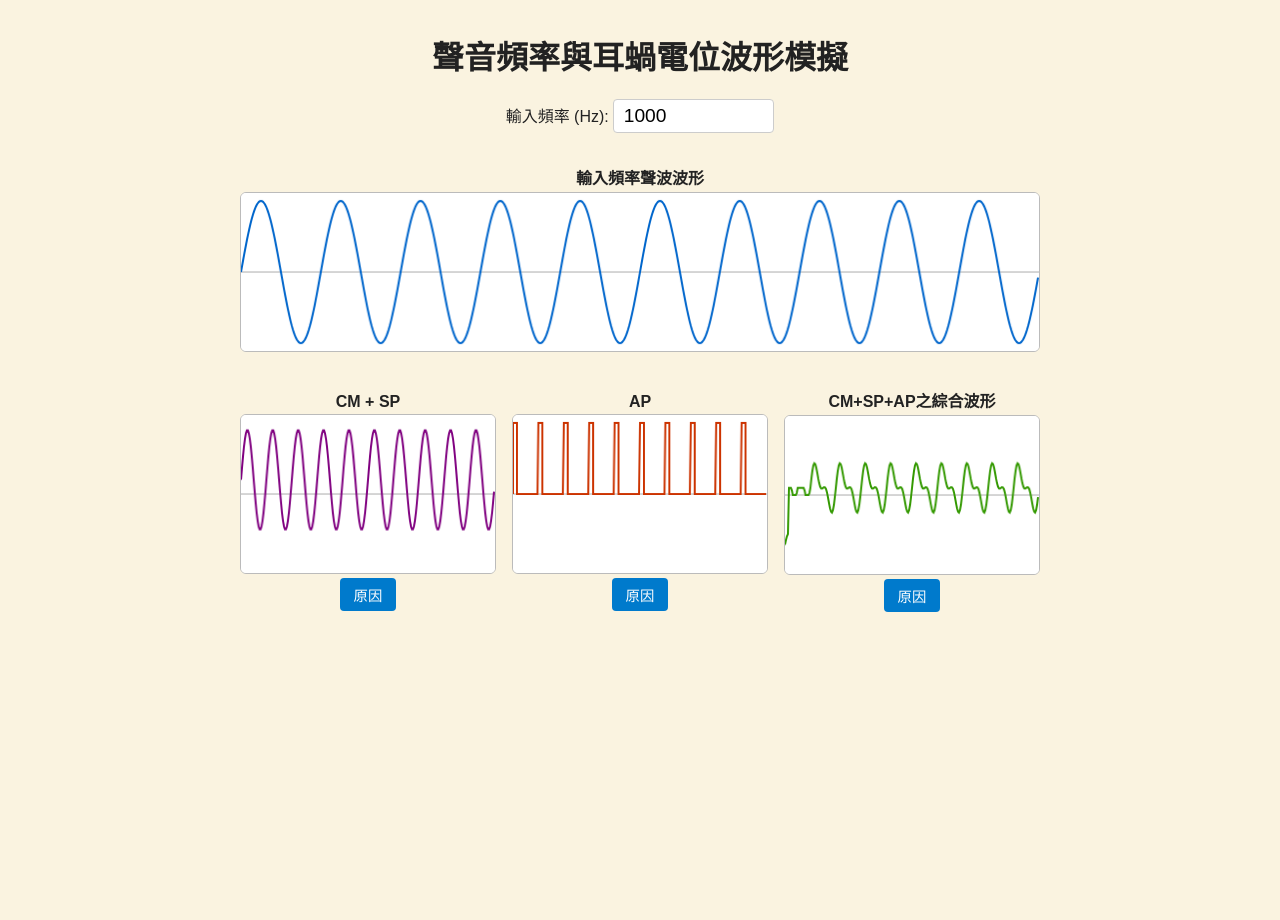
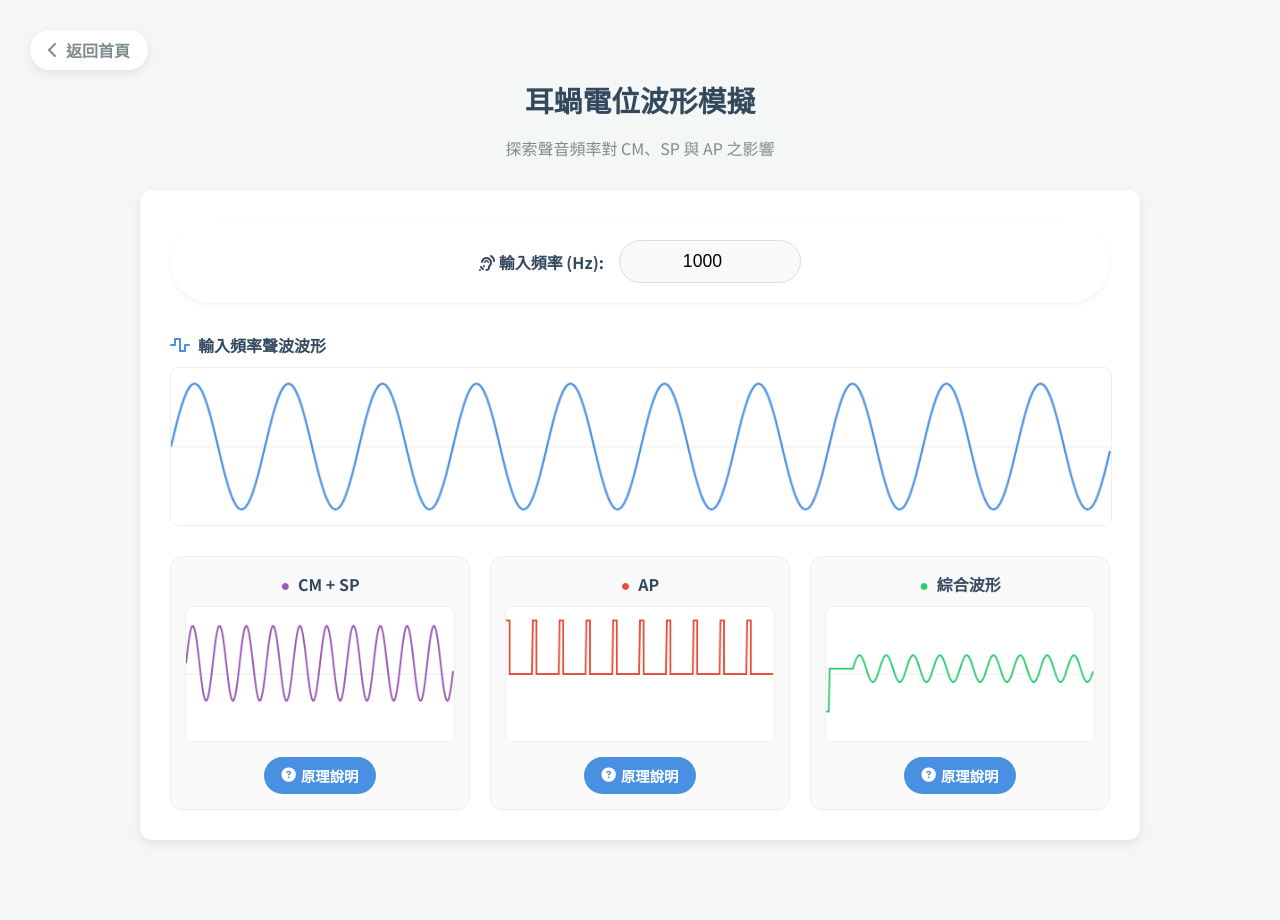
Before and after one commit to bensoncheng1118-coder/my-backend1, a Flask app: page /wave3 in a window 1280 px wide. Before the commit the page ends 612 px from the top, so only its background shows below. Run offline with Flask 3, Linux system fonts and the light colour scheme; data that the repository does not hold is empty; some libraries are stand-ins or nearby versions.

Commit message:
Update wave3.html

```diff
--- a/templates/wave3.html
+++ b/templates/wave3.html
@@ -1,305 +1,497 @@
 <!DOCTYPE html>
 <html lang="zh-Hant">
+
 <head>
   <meta charset="UTF-8" />
-<meta name="viewport" content="width=device-width, initial-scale=1" />
-<title>聲音頻率與耳蝸電位波形模擬</title>
+  <meta name="viewport" content="width=device-width, initial-scale=1.0" />
+  <title>耳蝸電位波形模擬</title>
+  <link rel="preconnect" href="https://fonts.googleapis.com">
+  <link rel="preconnect" href="https://fonts.gstatic.com" crossorigin>
+  <link href="https://fonts.googleapis.com/css2?family=Noto+Sans+TC:wght@400;500;700&display=swap" rel="stylesheet">
+  <link rel="stylesheet" href="https://cdnjs.cloudflare.com/ajax/libs/font-awesome/6.4.0/css/all.min.css">
   <style>
+    :root {
+      --primary-color: #4a90e2;
+      --secondary-color: #34495e;
+      --accent-purple: #9b59b6;
+      --accent-green: #2ecc71;
+      --accent-red: #e74c3c;
+      --bg-color: #f4f7f6;
+      --card-bg: #ffffff;
+      --text-color: #333;
+      --text-muted: #7f8c8d;
+      --radius-pill: 50px;
+      --radius-md: 12px;
+      --shadow: 0 4px 10px rgba(0, 0, 0, 0.08);
+      --transition: all 0.3s ease;
+    }
+
     body {
-    font-family: Arial, sans-serif;
-    max-width: 800px;
-    margin: 2rem auto;
-    padding: 0 1rem;
-    background: #faf3e0;
-    color: #222;
-  }
-  h1, h2 {
-    text-align: center;
-  }
-  .input-group {
-    text-align: center;
-    margin-bottom: 2rem;
-  }
-  input[type="number"] {
-    font-size: 1.2rem;
-    padding: 0.3rem 0.6rem;
-    width: 140px;
-    border-radius: 4px;
-    border: 1px solid #ccc;
-  }
-  canvas {
-    width: 100%;
-    height: auto;
-    background: white;
-    border: 1px solid #bbb;
-    border-radius: 6px;
-    margin-bottom: 0.2rem; /* 稍微縮小底部距離給按鈕 */
-    box-sizing: border-box;
-  }
-  #topWaveform {
-    height: 160px;
-    margin-bottom: 2rem;
-  }
-  /* 調整三個小圖的canvas高度與統一大小 */
-  #cmspWaveform, #apWaveform, #combinedWaveform {
-    height: 160px  !important; /* 對齊上方topWaveform的高度 */
-  }
-  .label {
-    font-weight: bold;
-    margin-bottom: 0.2rem;
-    text-align: center;
-  }
-  .container {
-    max-width: 900px;
-    margin: 0 auto;
-  }
-  .row {
-    display: flex;
-    justify-content: space-between;
-    align-items: stretch;
-    gap: 1rem;
-  }
-  .col {
-    flex: 1;
+      font-family: 'Noto Sans TC', sans-serif;
+      margin: 0;
+      padding: 0;
+      background-color: var(--bg-color);
+      color: var(--text-color);
+      min-height: 100vh;
       display: flex;
       flex-direction: column;
       align-items: center;
     }
-  /* 新增：將左邊兩張圖往下移動對齊右邊圖，改為9px向上1px */
-  .col:first-child,
-  .col:nth-child(2) {
-    margin-top: 5px; /* 上移1px */
+
+    .container {
+      width: 95%;
+      max-width: 1000px;
+      margin: 60px auto;
     }
-  .btn-reason {
-    background-color: #007acc;
+
+    .header {
+      text-align: center;
+      margin-bottom: 30px;
+    }
+
+    h1 {
+      font-weight: 700;
+      color: var(--secondary-color);
+      margin-bottom: 10px;
+      font-size: 1.8rem;
+    }
+
+    .card {
+      background: var(--card-bg);
+      border-radius: var(--radius-md);
+      box-shadow: var(--shadow);
+      padding: 30px;
+      margin-bottom: 20px;
+    }
+
+    /* Controls Area */
+    .controls-section {
+      display: flex;
+      justify-content: center;
+      align-items: center;
+      gap: 15px;
+      margin-bottom: 30px;
+      background: #fff;
+      padding: 20px;
+      border-radius: var(--radius-pill);
+      box-shadow: 0 2px 5px rgba(0, 0, 0, 0.05);
+    }
+
+    .controls-section label {
+      font-weight: 600;
+      color: var(--secondary-color);
+    }
+
+    input[type="number"] {
+      padding: 10px 15px;
+      font-size: 1.1rem;
+      border: 1px solid #ddd;
+      border-radius: var(--radius-pill);
+      width: 150px;
+      transition: var(--transition);
+      text-align: center;
+      background: #f9f9f9;
+    }
+
+    input[type="number"]:focus {
+      border-color: var(--primary-color);
+      background: #fff;
+      outline: none;
+      box-shadow: 0 0 0 3px rgba(74, 144, 226, 0.1);
+    }
+
+    /* Waveform Grid */
+    .wave-main {
+      margin-bottom: 30px;
+    }
+
+    .wave-grid {
+      display: grid;
+      grid-template-columns: repeat(auto-fit, minmax(300px, 1fr));
+      gap: 20px;
+    }
+
+    .wave-item {
+      display: flex;
+      flex-direction: column;
+      align-items: center;
+      background: #fafafa;
+      padding: 15px;
+      border-radius: var(--radius-md);
+      border: 1px solid #eee;
+      transition: var(--transition);
+    }
+
+    .wave-item:hover {
+      border-color: #ddd;
+      transform: translateY(-2px);
+    }
+
+    .wave-label {
+      font-weight: 700;
+      color: var(--secondary-color);
+      margin-bottom: 10px;
+      font-size: 1rem;
+      display: flex;
+      align-items: center;
+      gap: 8px;
+    }
+
+    .canvas-wrapper {
+      width: 100%;
+      background: #fff;
+      border-radius: 8px;
+      border: 1px solid #eee;
+      overflow: hidden;
+      margin-bottom: 15px;
+    }
+
+    canvas {
+      width: 100%;
+      display: block;
+    }
+
+    /* Buttons */
+    .btn-pill {
+      padding: 8px 18px;
+      border: none;
+      border-radius: var(--radius-pill);
+      background-color: var(--primary-color);
       color: white;
+      font-weight: 600;
+      cursor: pointer;
+      transition: var(--transition);
+      font-size: 0.9rem;
+      display: flex;
+      align-items: center;
+      gap: 5px;
+    }
+
+    .btn-pill:hover {
+      background-color: #357abd;
+      transform: scale(1.05);
+    }
+
+    /* Modal Styling */
+    #modalOverlay {
+      display: none;
+      position: fixed;
+      top: 0;
+      left: 0;
+      right: 0;
+      bottom: 0;
+      background: rgba(0, 0, 0, 0.5);
+      backdrop-filter: blur(4px);
+      z-index: 999;
+    }
+
+    #infoModal {
+      display: none;
+      position: fixed;
+      top: 50%;
+      left: 50%;
+      width: 90%;
+      max-width: 500px;
+      transform: translate(-50%, -50%);
+      background: white;
+      border-radius: var(--radius-md);
+      padding: 30px;
+      box-shadow: 0 20px 50px rgba(0, 0, 0, 0.2);
+      z-index: 1000;
+      animation: modalFade 0.3s ease;
+    }
+
+    @keyframes modalFade {
+      from {
+        opacity: 0;
+        transform: translate(-50%, -45%);
+      }
+
+      to {
+        opacity: 1;
+        transform: translate(-50%, -50%);
+      }
+    }
+
+    #modalTitle {
+      margin-top: 0;
+      color: var(--secondary-color);
+      border-bottom: 2px solid #f0f0f0;
+      padding-bottom: 10px;
+      display: flex;
+      align-items: center;
+      gap: 10px;
+    }
+
+    #modalBody {
+      font-size: 1rem;
+      line-height: 1.7;
+      color: #444;
+      margin: 20px 0;
+    }
+
+    .btn-close {
+      width: 100%;
+      padding: 12px;
       border: none;
-    border-radius: 4px;
-    padding: 6px 14px;
+      border-radius: var(--radius-pill);
+      background: var(--accent-red);
+      color: white;
+      font-weight: 700;
       cursor: pointer;
-    font-size: 0.9rem;
-    margin-bottom: 1rem;
-    user-select: none;
-    transition: background-color 0.25s;
+      transition: var(--transition);
     }
-  .btn-reason:hover {
-    background-color: #005999;
+
+    .btn-close:hover {
+      filter: brightness(0.9);
     }
-  .reason-text {
-    max-width: 100px;
-    overflow-y: auto;
-    font-size: 0.9rem;
-    color: #444;
+
+    #backBtn {
+      position: absolute;
+      top: 30px;
+      left: 30px;
+      text-decoration: none;
+      color: var(--text-muted);
+      font-weight: 600;
+      background: #fff;
+      padding: 8px 18px;
+      border-radius: var(--radius-pill);
+      box-shadow: var(--shadow);
+      display: flex;
+      align-items: center;
+      gap: 8px;
+    }
+
+    #backBtn:hover {
+      color: var(--primary-color);
+      transform: translateX(-5px);
+    }
+
+    /* Hidden reason text */
+    .reason-data {
       display: none;
-    padding: 0 0.5rem 1rem 0.5rem;
-    text-align: center;
+    }
+
+    @media (max-width: 768px) {
+      .container {
+        margin: 80px auto 20px;
+      }
+
+      .controls-section {
+        flex-direction: column;
+        border-radius: 12px;
+      }
     }
   </style>
 </head>
+
 <body>
 
-<h1>聲音頻率與耳蝸電位波形模擬</h1>
-<div class="input-group">
-  <label for="freqInput">輸入頻率 (Hz): </label>
+  <a href="/" id="backBtn"><i class="fa-solid fa-chevron-left"></i> 返回首頁</a>
+
+  <div class="container">
+    <div class="header">
+      <h1>耳蝸電位波形模擬</h1>
+      <p style="color: var(--text-muted);">探索聲音頻率對 CM、SP 與 AP 之影響</p>
+    </div>
+
+    <div class="card">
+      <!-- Input Section -->
+      <div class="controls-section">
+        <label for="freqInput"><i class="fa-solid fa-ear-listen"></i> 輸入頻率 (Hz):</label>
         <input id="freqInput" type="number" min="20" max="20000" value="1000" step="1" />
       </div>
 
-<div class="container">
-
-  <div>
-    <div class="label">輸入頻率聲波波形</div>
-    <canvas id="topWaveform" width="800" height="160"></canvas>
+      <!-- Main Waveform -->
+      <div class="wave-main">
+        <div class="wave-label"><i class="fa-solid fa-wave-square" style="color: var(--primary-color);"></i> 輸入頻率聲波波形
+        </div>
+        <div class="canvas-wrapper">
+          <canvas id="topWaveform" width="900" height="150"></canvas>
+        </div>
       </div>
 
-  <div class="row">
-    <div class="col">
-      <div class="label">CM + SP</div>
-      <canvas id="cmspWaveform" width="260" height="160"></canvas>
-      <button class="btn-reason" id="reasonBtn1">原因</button>
-      <div class="reason-text" id="reasonText1">外毛細胞對低頻與高頻皆敏感；內毛細胞只對低頻敏感，所以在低頻時是內毛細胞主導SP，而在高頻時是外毛細胞主導SP。低頻時可以完整去極化甚至去極化時間過長，所以圖形會出現正向偏移；高頻時還沒去極化完就馬上過極化，甚至過極化時間過長，所以圖形會出現負向偏移</div>
+      <!-- Sub Waveforms Grid -->
+      <div class="wave-grid">
+        <!-- CM + SP -->
+        <div class="wave-item">
+          <div class="wave-label"><span style="color: var(--accent-purple);">●</span> CM + SP</div>
+          <div class="canvas-wrapper">
+            <canvas id="cmspWaveform" width="300" height="150"></canvas>
           </div>
-    <div class="col">
-      <div class="label">AP</div>
-      <canvas id="apWaveform" width="260" height="160"></canvas>
-      <button class="btn-reason" id="reasonBtn2">原因</button>
-      <div class="reason-text" id="reasonText2">在基底膜向上偏移時毛細胞會去極化，並釋放神經傳遞物質使聽神經去極化(即放電)；在基底膜向下偏移時毛細胞會過極化，停止釋放神經傳遞物質使聽神經過極化，因此會出現在聲波波峰時會放電，在聲波波谷時會停止放電(即相位鎖定phase lock)。但需注意時間上的頻譜分析(相位鎖定)只有在5000hz以下才完整(可同時進行位置上的頻譜分析與時間上的頻譜分析)，高於5000Hz的聲波毛細胞來不及進行時間上的頻譜分析(相位鎖定)，只能進行位置上的頻譜分析(即耳蝸基底部偵測高頻；耳蝸頂部偵測低頻)</div>
+          <button class="btn-pill" onclick="showInfo('CM + SP', 'reasonText1')">
+            <i class="fa-solid fa-circle-question"></i> 原理說明
+          </button>
         </div>
-    <div class="col">
-      <div class="label">CM+SP+AP之綜合波形</div>
-      <canvas id="combinedWaveform" width="260" height="160"></canvas>
-      <button class="btn-reason" id="reasonBtn3">原因</button>
-      <div class="reason-text" id="reasonText3">在聲音刺激的最一開始會同時產生CM、SP與AP，但因為一開始的AP太大進而蓋過CM與SP，所以綜合圖形的一開始為AP的波峰(先負再正)，後面AP的大小會逐漸變小與穩定，CM與SP就會逐漸顯現出來</div>
+
+        <!-- AP -->
+        <div class="wave-item">
+          <div class="wave-label"><span style="color: var(--accent-red);">●</span> AP</div>
+          <div class="canvas-wrapper">
+            <canvas id="apWaveform" width="300" height="150"></canvas>
+          </div>
+          <button class="btn-pill" onclick="showInfo('動作電位 AP', 'reasonText2')">
+            <i class="fa-solid fa-circle-question"></i> 原理說明
+          </button>
+        </div>
+
+        <!-- Combined -->
+        <div class="wave-item">
+          <div class="wave-label"><span style="color: var(--accent-green);">●</span> 綜合波形</div>
+          <div class="canvas-wrapper">
+            <canvas id="combinedWaveform" width="300" height="150"></canvas>
+          </div>
+          <button class="btn-pill" onclick="showInfo('綜合分析 (CM+SP+AP)', 'reasonText3')">
+            <i class="fa-solid fa-circle-question"></i> 原理說明
+          </button>
+        </div>
       </div>
     </div>
   </div>
 
+  <!-- Hidden Data -->
+  <div class="reason-data">
+    <div id="reasonText1">
+      外毛細胞對低頻與高頻皆敏感；內毛細胞只對低頻敏感，所以在低頻時是內毛細胞主導SP，而在高頻時是外毛細胞主導SP。低頻時可以完整去極化甚至去極化時間過長，所以圖形會出現正向偏移；高頻時還沒去極化完就馬上過極化，甚至過極化時間過長，所以圖形會出現負向偏移。
+    </div>
+    <div id="reasonText2">
+      在基底膜向上偏移時毛細胞會去極化，並釋放神經傳遞物質使聽神經去極化(即放電)；在基底膜向下偏移時毛細胞會過極化，停止釋放神經傳遞物質使聽神經過極化，因此會出現在聲波波峰時會放電，在聲波波谷時會停止放電(即相位鎖定phase
+      lock)。注意：相位鎖定只有在 5000Hz 以下才完整。</div>
+    <div id="reasonText3">
+      在聲音刺激的最一開始會同時產生CM、SP與AP，但因為一開始的AP太大進而蓋過CM與SP，所以綜合圖形的一開始為AP的波峰(先負再正)，後面AP的大小會逐漸變小與穩定，CM與SP就會逐漸顯現出來。</div>
+  </div>
+
+  <!-- Modern Modal -->
+  <div id="modalOverlay"></div>
+  <div id="infoModal">
+    <h2 id="modalTitle">原理說明</h2>
+    <div id="modalBody"></div>
+    <button class="btn-close" onclick="closeModal()">確認</button>
+  </div>
+
   <script>
-  // 取得 canvas 與 context
-  const topCanvas = document.getElementById('topWaveform');
-  const topCtx = topCanvas.getContext('2d');
-  const cmspCanvas = document.getElementById('cmspWaveform');
-  const cmspCtx = cmspCanvas.getContext('2d');
-  const apCanvas = document.getElementById('apWaveform');
-  const apCtx = apCanvas.getContext('2d');
-  const combinedCanvas = document.getElementById('combinedWaveform');
-  const combinedCtx = combinedCanvas.getContext('2d');
+    // Elements
+    const canvases = {
+      top: document.getElementById('topWaveform'),
+      cmsp: document.getElementById('cmspWaveform'),
+      ap: document.getElementById('apWaveform'),
+      comb: document.getElementById('combinedWaveform')
+    };
+    const ctxs = {
+      top: canvases.top.getContext('2d'),
+      cmsp: canvases.cmsp.getContext('2d'),
+      ap: canvases.ap.getContext('2d'),
+      comb: canvases.comb.getContext('2d')
+    };
     const freqInput = document.getElementById('freqInput');
+    const duration = 0.01; // 10ms
 
-  // 常數
-  const sampleRate = 44100;
-  const duration = 0.01; // 10ms 顯示時間
+    function clearAndDrawAxis(ctx, canvas) {
+      const w = canvas.width;
+      const h = canvas.height;
+      ctx.clearRect(0, 0, w, h);
+      ctx.fillStyle = '#fff';
+      ctx.fillRect(0, 0, w, h);
 
-  // 清空畫布
-  function clearCanvas(ctx, width, height) {
-    ctx.clearRect(0, 0, width, height);
-    ctx.fillStyle = '#fff';
-    ctx.fillRect(0, 0, width, height);
-  }
-
-  // 畫水平軸
-  function drawAxis(ctx, width, height) {
-    ctx.strokeStyle = '#aaa';
+      // Axis
+      ctx.strokeStyle = '#eee';
       ctx.lineWidth = 1;
       ctx.beginPath();
-    ctx.moveTo(0, height / 2);
-    ctx.lineTo(width, height / 2);
+      ctx.moveTo(0, h / 2);
+      ctx.lineTo(w, h / 2);
       ctx.stroke();
     }
 
-  // 畫正弦波函式，cmsp根據頻率分段偏移：
-  // 4000Hz以下明顯正向偏移 +0.2，5000Hz以上明顯負向偏移 -0.2，中間線性過渡
-  function drawSineWave(ctx, width, height, frequency, amplitude=1, phase=0, offset=0, color='#0066cc') {
-    if (ctx === cmspCtx) {
-      if (frequency <= 4000) {
-        offset = 0.2;  // 明顯正向偏移
-      } else if (frequency >= 5000) {
-        offset = -0.2; // 明顯負向偏移
-      } else {
-        // 4000-5000Hz 線性插值偏移，從 +0.2 過渡到 -0.2
-        offset = 0.2 - (frequency - 4000)/(5000 - 4000) * 0.4;
-      }
+    function drawSine(ctx, canvas, freq, amp = 1, color = '#4a90e2', offset = 0) {
+      const w = canvas.width;
+      const h = canvas.height;
+
+      // Offset logic for CMSP
+      if (ctx === ctxs.cmsp) {
+        if (freq <= 4000) offset = 0.2;
+        else if (freq >= 5000) offset = -0.2;
+        else offset = 0.2 - (freq - 4000) / 1000 * 0.4;
       }
 
       ctx.strokeStyle = color;
       ctx.lineWidth = 2;
       ctx.beginPath();
-
-    for(let i=0; i < width; i++) {
-      const t = i / width * duration;
-      const val = amplitude * Math.sin(2 * Math.PI * frequency * t + phase) + offset;
-      const y = height / 2 - val * (height / 2) * 0.9;
-      if(i === 0) ctx.moveTo(i, y);
-      else ctx.lineTo(i, y);
+      for (let i = 0; i < w; i++) {
+        const t = i / w * duration;
+        const val = amp * Math.sin(2 * Math.PI * freq * t) + offset;
+        const y = h / 2 - val * (h / 2) * 0.8;
+        i === 0 ? ctx.moveTo(i, y) : ctx.lineTo(i, y);
       }
       ctx.stroke();
     }
 
-  // 動作電位 (AP) 脈衝波
-  function drawActionPotential(ctx, width, height, frequency, spikeWidth=4) {
-    ctx.strokeStyle = '#cc3300';
+    function drawAP(ctx, canvas, freq) {
+      const w = canvas.width;
+      const h = canvas.height;
+      ctx.strokeStyle = '#e74c3c';
       ctx.lineWidth = 2;
       ctx.beginPath();
-
-    const samplesPerPeriod = width / (frequency * duration);
-    for(let i = 0; i < width; i++) {
-      let val = 0;
-      if ((i % samplesPerPeriod) < spikeWidth) val = 1;
-      const y = height / 2 - val * (height / 2) * 0.9;
-      if(i === 0) ctx.moveTo(i, height / 2);
-      if(val === 1) {
-        ctx.lineTo(i, y);
-        ctx.lineTo(i + 1, y);
-      } else {
-        ctx.lineTo(i, height / 2);
-      }
+      const period = w / (freq * duration);
+      for (let i = 0; i < w; i++) {
+        const val = (i % period) < 4 ? 1 : 0;
+        const y = h / 2 - val * (h / 2) * 0.8;
+        if (val === 1) { ctx.lineTo(i, y); ctx.lineTo(i + 1, y); }
+        else { ctx.lineTo(i, h / 2); }
       }
       ctx.stroke();
     }
 
-  // 綜合波形繪製 - 最前面只留 1 個 AP 脈衝波形
-  function drawCombined(ctx, width, height, frequency) {
-    ctx.strokeStyle = '#339900';
+    function drawCombined(ctx, canvas, freq) {
+      const w = canvas.width;
+      const h = canvas.height;
+      ctx.strokeStyle = '#2ecc71';
       ctx.lineWidth = 2;
       ctx.beginPath();
-
-    const samplesPerPeriod = width / (frequency * duration);
-    const apSpikeWidth = 4;
-
-    const apPeakAmplitude = 0.8;
-    const cmAmplitude = 0.25;
-
-    for(let i = 0; i < width; i++) {
-      const t = i / width * duration;
-
-      // 只留最前面一個 AP 脈衝波
-      let ap = 0;
-      if (i < apSpikeWidth) {
-        ap = -apPeakAmplitude;
+      const period = w / (freq * duration);
+      for (let i = 0; i < w; i++) {
+        const t = i / w * duration;
+        let val;
+        if (i < 4) { // Initial AP
+          val = -0.8 + 0.1; // ap + sp
+        } else if (i < period) {
+          val = 0.1; // only sp roughly
+        } else {
+          val = 0.25 * Math.sin(2 * Math.PI * freq * t) + 0.1;
         }
-
-      const cm = cmAmplitude * Math.sin(2 * Math.PI * frequency * t);
-      const sp = 0.15 * Math.sin(4 * Math.PI * frequency * t) + 0.1;
-
-      let val = 0;
-      if(i < samplesPerPeriod) {
-        val = ap + sp;
-        if(val > 0) val = Math.min(val, 0.1);
-        if(val < ap) val = ap;
-      } else {
-        val = cm + sp;
-        if(val > apPeakAmplitude) val = apPeakAmplitude;
-        if(val < -apPeakAmplitude) val = -apPeakAmplitude;
-      }
-
-      const y = height / 2 - val * (height / 2) * 0.9;
-      if(i === 0) ctx.moveTo(i, y);
-      else ctx.lineTo(i, y);
+        const y = h / 2 - val * (h / 2) * 0.8;
+        i === 0 ? ctx.moveTo(i, y) : ctx.lineTo(i, y);
       }
       ctx.stroke();
     }
 
-  // 原因按鈕點擊事件 - 用 alert 彈出文字視窗
-  function addReasonAlert(buttonId, textId) {
-    const btn = document.getElementById(buttonId);
-    const textDiv = document.getElementById(textId);
-    btn.addEventListener('click', () => {
-      alert(textDiv.textContent.trim());
-    });
+    function update() {
+      const freq = parseFloat(freqInput.value);
+      if (isNaN(freq)) return;
+
+      Object.keys(canvases).forEach(k => clearAndDrawAxis(ctxs[k], canvases[k]));
+
+      drawSine(ctxs.top, canvases.top, freq);
+      drawSine(ctxs.cmsp, canvases.cmsp, freq, 0.7, '#9b59b6');
+      drawAP(ctxs.ap, canvases.ap, freq);
+      drawCombined(ctxs.comb, canvases.comb, freq);
     }
 
-  // 更新繪圖畫面
-  function updateWaveforms() {
-    const freq = parseFloat(freqInput.value);
-    if (!(freq >= 20 && freq <= 20000)) return;
-
-    clearCanvas(topCtx, topCanvas.width, topCanvas.height);
-    drawAxis(topCtx, topCanvas.width, topCanvas.height);
-    drawSineWave(topCtx, topCanvas.width, topCanvas.height, freq);
-
-    clearCanvas(cmspCtx, cmspCanvas.width, cmspCanvas.height);
-    drawAxis(cmspCtx, cmspCanvas.width, cmspCanvas.height);
-    drawSineWave(cmspCtx, cmspCanvas.width, cmspCanvas.height, freq, 0.7, 0, 0, '#800080');
-
-    clearCanvas(apCtx, apCanvas.width, apCanvas.height);
-    drawAxis(apCtx, apCanvas.width, apCanvas.height);
-    drawActionPotential(apCtx, apCanvas.width, apCanvas.height, freq);
-
-    clearCanvas(combinedCtx, combinedCanvas.width, combinedCanvas.height);
-    drawAxis(combinedCtx, combinedCanvas.width, combinedCanvas.height);
-    drawCombined(combinedCtx, combinedCanvas.width, combinedCanvas.height, freq);
+    // Modal Logic
+    window.showInfo = (title, textId) => {
+      document.getElementById('modalTitle').innerHTML = `<i class="fa-solid fa-circle-info"></i> ${title}`;
+      document.getElementById('modalBody').textContent = document.getElementById(textId).textContent;
+      document.getElementById('modalOverlay').style.display = 'block';
+      document.getElementById('infoModal').style.display = 'block';
     }
 
-  // 綁定原因按鈕事件
-  addReasonAlert('reasonBtn1', 'reasonText1');
-  addReasonAlert('reasonBtn2', 'reasonText2');
-  addReasonAlert('reasonBtn3', 'reasonText3');
+    window.closeModal = () => {
+      document.getElementById('modalOverlay').style.display = 'none';
+      document.getElementById('infoModal').style.display = 'none';
+    }
 
-  freqInput.addEventListener('input', updateWaveforms);
+    freqInput.oninput = update;
+    update();
+  </script>
+</body>
 
-  // 初始繪圖
-  updateWaveforms();
-
-</script>
-
-</body>
 </html>
```
Lines whose indentation alone changed are shown as unchanged.
